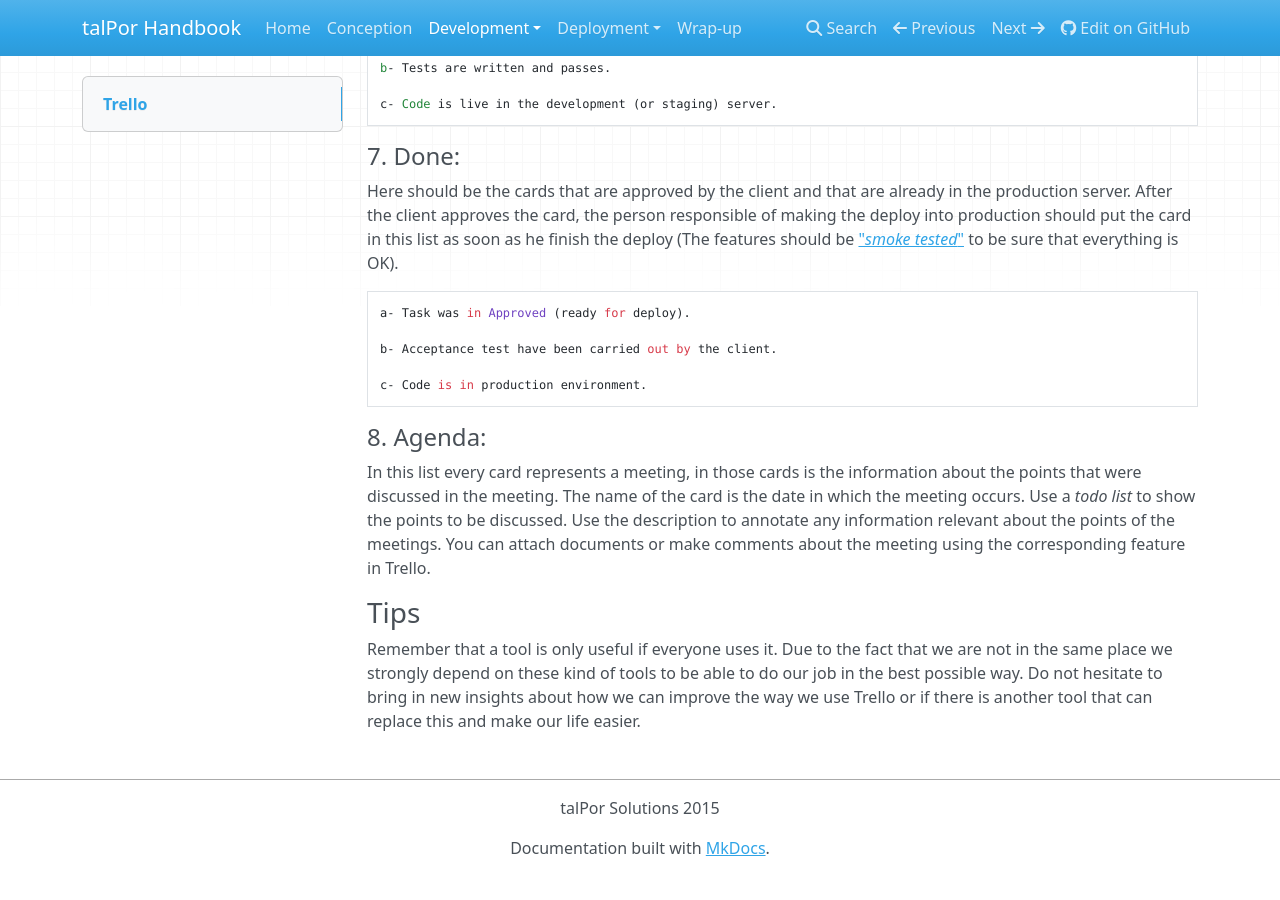
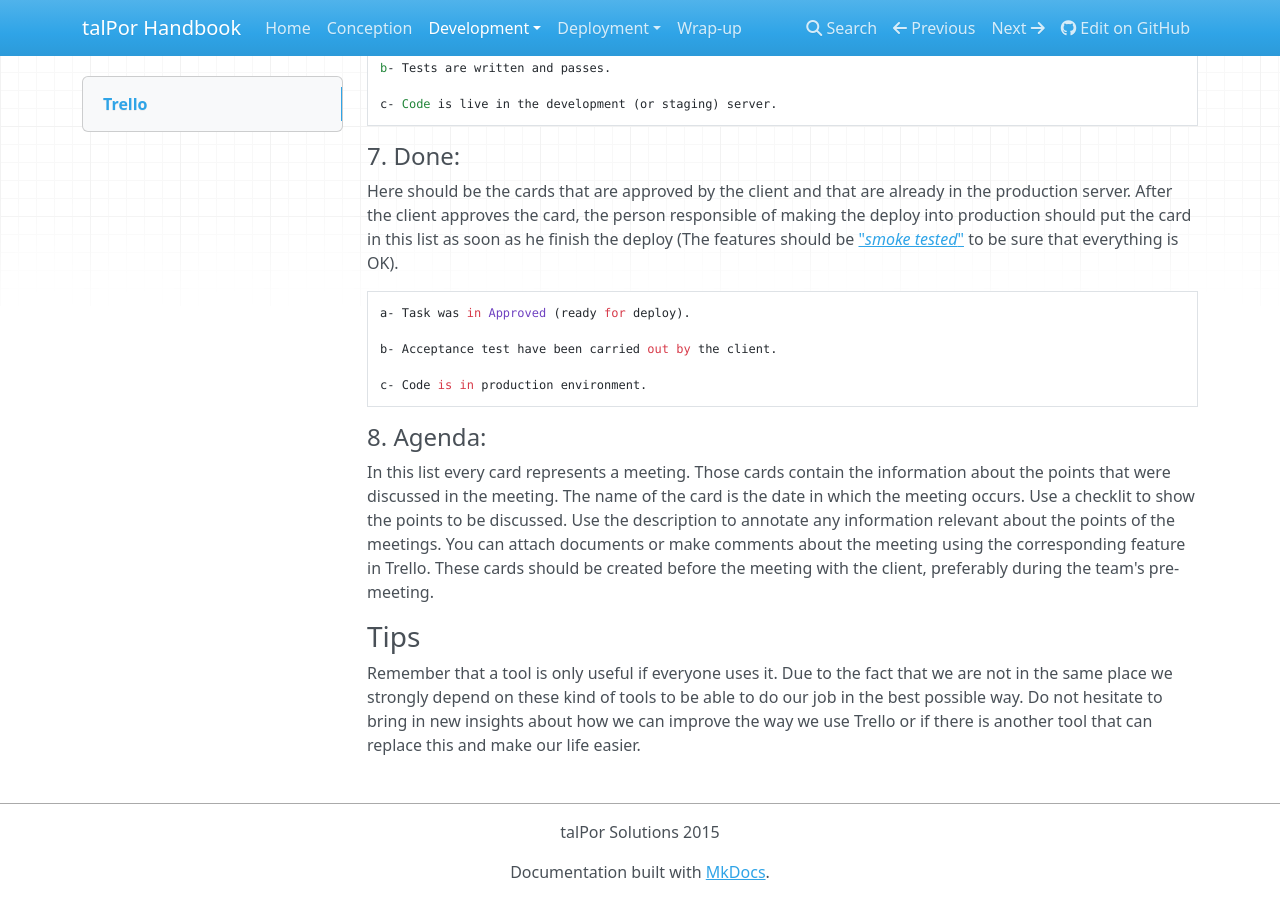
Before and after one commit to talpor/talpor-dev-handbook, an MkDocs documentation site: the page built from docs/development/methodology/trello.md, in a window 1280 px wide and 900 px high, scrolled down 1738 px. Built offline with MkDocs 1.6.1, drawn with Linux system fonts in a browser that asks for light colours; nearby versions of some CDN libraries; old or Windows-style settings are respelled for this version of MkDocs; before the commit the page ends 2614 px from its top, so only the background shows below that.

Commit message:
Small changes and some extra info on the Agenda list

```diff
--- a/docs/development/methodology/trello.md
+++ b/docs/development/methodology/trello.md
@@ -67,9 +67,10 @@ Here should be the cards that are approved by the client and that are already in
     c- Code is in production environment.
 
 #### 8. **Agenda:**
-In this list every card represents a meeting, in those cards is the information about the points that were discussed in the meeting. The name of the card is the date in which the meeting occurs.
-Use a *todo list* to show the points to be discussed. Use the description to annotate any information relevant about the points of the meetings.
+In this list every card represents a meeting. Those cards contain the information about the points that were discussed in the meeting. The name of the card is the date in which the meeting occurs.
+Use a checklit to show the points to be discussed. Use the description to annotate any information relevant about the points of the meetings.
 You can attach documents or make comments about the meeting using the corresponding feature in Trello.
+These cards should be created before the meeting with the client, preferably during the team's pre-meeting.
 
 ### Tips
 Remember that a tool is only useful if everyone uses it. Due to the fact that we are not in the same place we strongly depend on these kind of tools to be able to do our job in the best possible way. Do not hesitate to bring in new insights about how we can improve the way we use Trello or if there is another tool that can replace this and make our life easier.
```
Also changed, not shown: docs/development/index.md (+1 -2 lines), docs/development/methodology/post-mortem.md (+3 -3 lines), docs/development/tech/index.md (+5 -5 lines), docs/index.md (+12 -17 lines).
